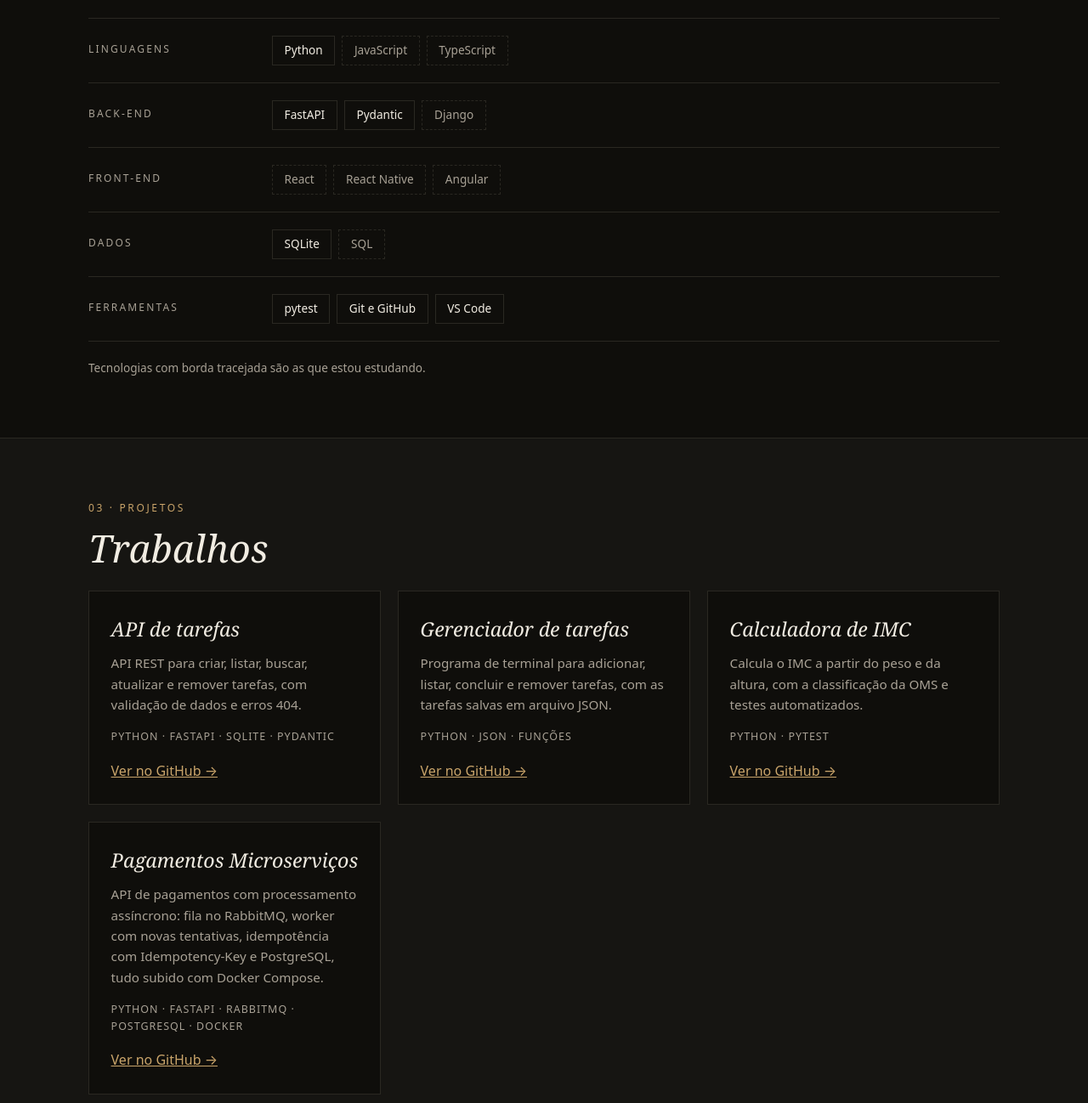
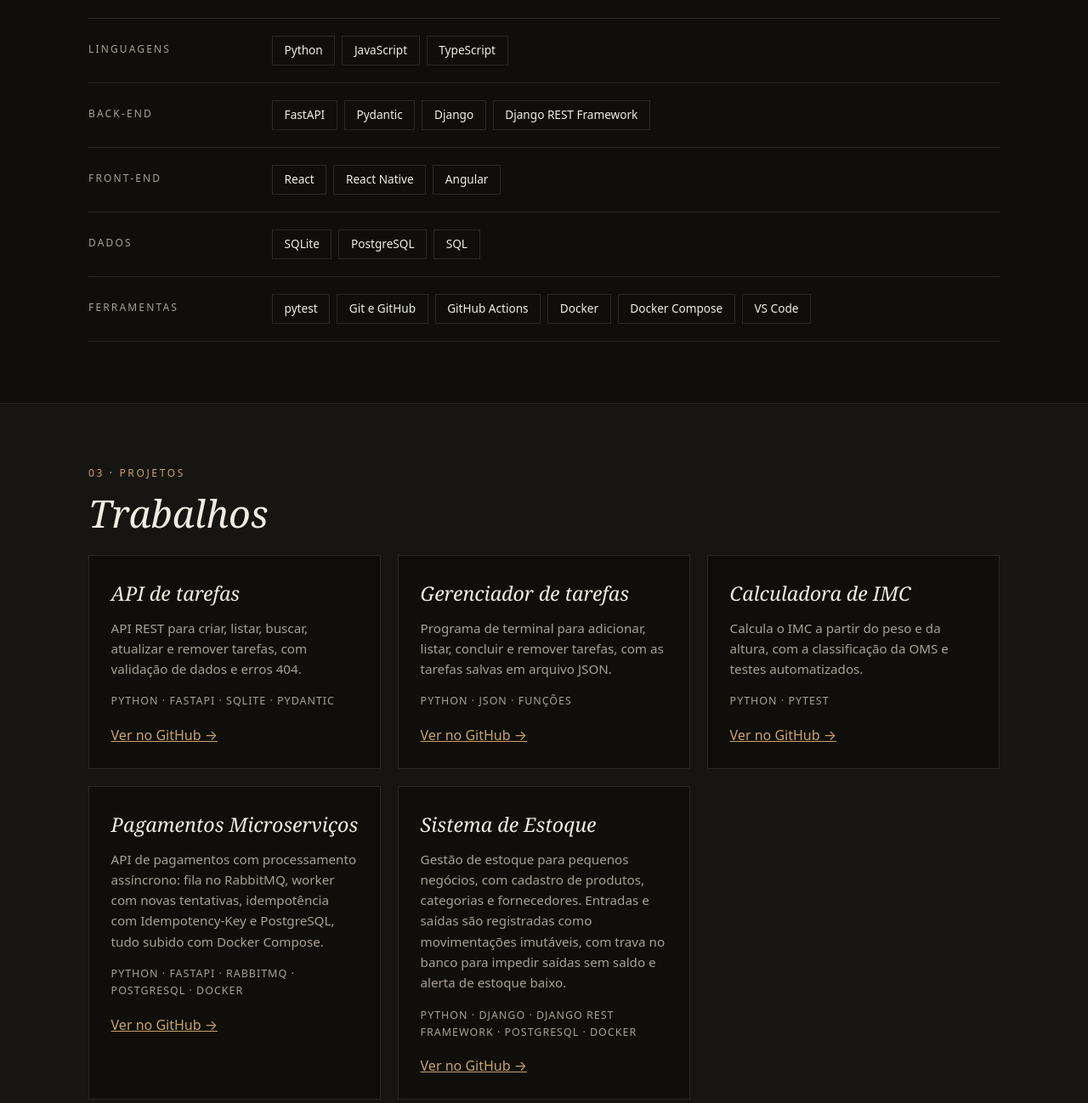
Before and after one commit to HeitorDevCod/HeitorDevCod.github.io, a plain HTML site: page index.html in a window 1280 px wide. Shown: the part 1209-2507 px from the top of the page at 85% size. Drawn offline with Linux system fonts and the light colour scheme.

Commit message:
Adiciona Sistema de Estoque ao portfólio e atualiza tecnologias

```diff
--- a/index.html
+++ b/index.html
@@ -175,8 +175,6 @@
       padding-top: 0.4rem;
     }
     .linha .tags { margin: 0; }
-    .tags .estudo { border-style: dashed; color: var(--ink-soft); }
-    .legenda { font-size: 0.85rem; color: var(--ink-soft); margin: 1.25rem 0 0; }
     @media (max-width: 600px) {
       .linha { grid-template-columns: 1fr; gap: 0.5rem; }
     }
@@ -251,26 +249,25 @@
         <div class="linhas">
           <div class="linha">
             <span class="categoria">Linguagens</span>
-            <div class="tags"><span>Python</span><span class="estudo">JavaScript</span><span class="estudo">TypeScript</span></div>
+            <div class="tags"><span>Python</span><span>JavaScript</span><span>TypeScript</span></div>
           </div>
           <div class="linha">
             <span class="categoria">Back-end</span>
-            <div class="tags"><span>FastAPI</span><span>Pydantic</span><span class="estudo">Django</span></div>
+            <div class="tags"><span>FastAPI</span><span>Pydantic</span><span>Django</span><span>Django REST Framework</span></div>
           </div>
           <div class="linha">
             <span class="categoria">Front-end</span>
-            <div class="tags"><span class="estudo">React</span><span class="estudo">React Native</span><span class="estudo">Angular</span></div>
+            <div class="tags"><span>React</span><span>React Native</span><span>Angular</span></div>
           </div>
           <div class="linha">
             <span class="categoria">Dados</span>
-            <div class="tags"><span>SQLite</span><span class="estudo">SQL</span></div>
+            <div class="tags"><span>SQLite</span><span>PostgreSQL</span><span>SQL</span></div>
           </div>
           <div class="linha">
             <span class="categoria">Ferramentas</span>
-            <div class="tags"><span>pytest</span><span>Git e GitHub</span><span>VS Code</span></div>
+            <div class="tags"><span>pytest</span><span>Git e GitHub</span><span>GitHub Actions</span><span>Docker</span><span>Docker Compose</span><span>VS Code</span></div>
           </div>
         </div>
-        <p class="legenda">Tecnologias com borda tracejada são as que estou estudando.</p>
       </div>
     </section>
 
@@ -303,6 +300,12 @@
             <div class="stack">Python · FastAPI · RabbitMQ · PostgreSQL · Docker</div>
             <a href="https://github.com/HeitorDevCod/pagamentos-microservicos">Ver no GitHub →</a>
           </article>
+          <article class="projeto">
+            <h3>Sistema de Estoque</h3>
+            <p>Gestão de estoque para pequenos negócios, com cadastro de produtos, categorias e fornecedores. Entradas e saídas são registradas como movimentações imutáveis, com trava no banco para impedir saídas sem saldo e alerta de estoque baixo.</p>
+            <div class="stack">Python · Django · Django REST Framework · PostgreSQL · Docker</div>
+            <a href="https://github.com/HeitorDevCod/estoque-django">Ver no GitHub →</a>
+          </article>
         </div>
       </div>
     </section>
```
